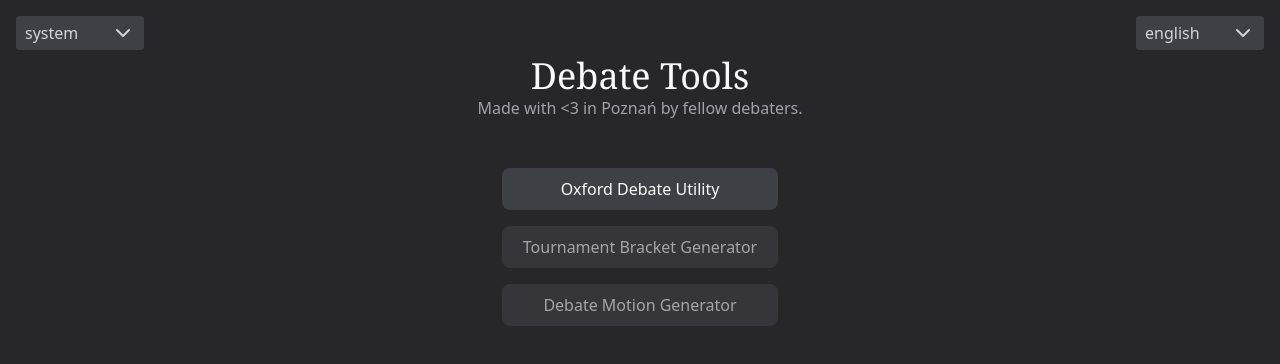
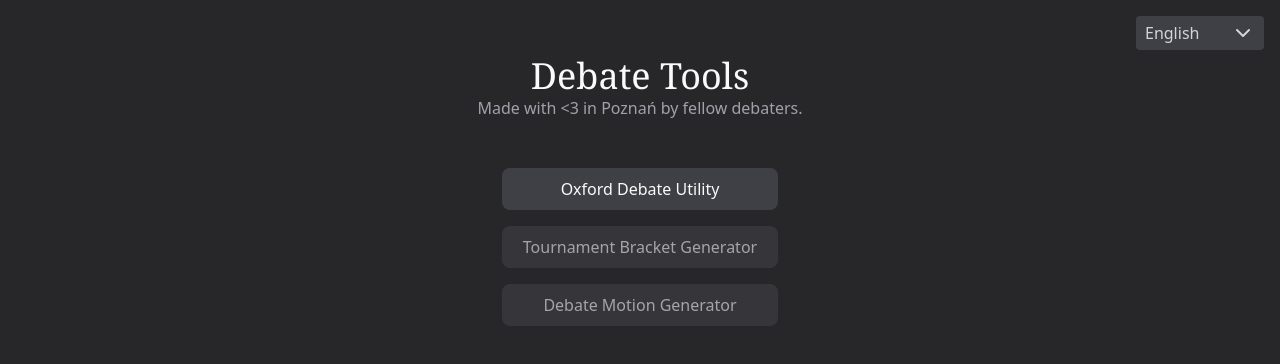
Before and after one commit to debatecore/debate-tools, a Next.js app: page / in a window 1280 px wide. Shown: the top 364 px of the page. Built offline with nearby package versions, Linux system fonts and the light colour scheme.

Commit message:
remove theme switcher

```diff
--- a/src/app/globals.css
+++ b/src/app/globals.css
@@ -28,81 +28,12 @@ body {
   @apply hover:border-zinc-400;
   @apply disabled:hover:border-transparent;
   @apply hover:bg-zinc-600;
+  @apply hover:text-zinc-100;
   @apply disabled:cursor-not-allowed;
   @apply disabled:opacity-60;
 }
 .buttonflex a {
   @apply w-full;
-}
-
-.themebtn {
-  @apply absolute;
-  @apply top-4;
-  @apply left-4;
-  @apply px-2;
-  @apply py-1;
-  @apply rounded;
-  @apply bg-zinc-700;
-  @apply hover:bg-zinc-600;
-  @apply text-zinc-300;
-  @apply flex;
-  @apply w-32;
-  @apply z-20;
-  @apply border;
-  @apply border-transparent;
-  @apply hover:border-zinc-400;
-}
-.themebtn svg {
-  @apply transition-all;
-}
-.themebtn.opened {
-  @apply rounded-bl-none;
-  @apply rounded-br-none;
-  @apply border-b;
-  @apply border-zinc-600;
-  @apply border-t-transparent;
-  @apply border-l-transparent;
-  @apply border-r-transparent;
-}
-.themebtn.opened svg {
-  @apply rotate-180;
-}
-.themepane {
-  @apply absolute;
-  @apply top-4;
-  @apply left-4;
-  @apply pt-8;
-  @apply rounded;
-  @apply bg-zinc-700;
-  @apply z-10;
-  @apply flex;
-  @apply flex-col;
-  @apply w-32;
-}
-.themepane.hide {
-  @apply hidden;
-}
-.themepane button {
-  @apply w-full;
-  @apply p-1;
-  @apply hover:bg-zinc-600;
-  @apply rounded-none;
-  @apply last-of-type:rounded-bl;
-  @apply last-of-type:rounded-br;
-  @apply text-left;
-  @apply px-2;
-  @apply flex;
-  @apply justify-between;
-  @apply text-zinc-400;
-  @apply hover:text-zinc-300;
-}
-.themepane button svg {
-  @apply text-zinc-400;
-  @apply w-4;
-  @apply mr-1;
-}
-.themepane button:hover svg {
-  @apply text-zinc-300;
 }
 
 .langbtn {
@@ -169,51 +100,3 @@ body {
   @apply hover:text-zinc-300;
   @apply px-2;
 }
-
-/* .settingsbtn {
-  @apply absolute;
-  @apply top-4;
-  @apply right-4;
-  @apply cursor-pointer;
-  @apply p-2;
-  @apply rounded-lg;
-  @apply bg-zinc-700;
-  @apply hover:bg-zinc-600;
-  @apply text-zinc-300;
-  @apply z-20;
-}
-.settingsbtn svg.feather-settings {
-  @apply transition-all;
-}
-.settingsbtn:hover svg.feather-settings {
-  @apply rotate-12;
-}
-
-.settingspane {
-  @apply absolute;
-  @apply top-4;
-  @apply right-4;
-  @apply w-1/6;
-  @apply rounded-lg;
-  @apply z-10;
-  @apply bg-zinc-700;
-}
-.settingspane h1 {
-  @apply pl-5;
-  @apply py-2;
-  @apply font-semibold;
-  @apply tracking-wider;
-}
-.settingspane h2 {
-  @apply pl-5;
-  @apply py-2;
-  @apply underline;
-}
-.settingspane button {
-  @apply flex;
-  @apply flex-row;
-  @apply justify-between;
-  @apply p-2;
-  @apply pl-5;
-  @apply w-full;
-} */
--- a/src/app/page.tsx
+++ b/src/app/page.tsx
@@ -2,17 +2,11 @@
 import { IconChevronDown } from "@/components/icons/ChevronDown";
 import { useLang } from "@/lib/useLang";
 import Link from "next/link";
-import { useContext, useEffect, useState } from "react";
+import { useContext, useState } from "react";
 import { LangContext } from "@/contexts/LangContext";
-import { useTheme } from "next-themes";
-import { IconSquare } from "@/components/icons/Square";
-import { IconCheckSquare } from "@/components/icons/CheckSquare";
 
 export default function PageIndex() {
   const [langsOpen, setLangsOpen] = useState<boolean>(false);
-  const [themesOpen, setThemesOpen] = useState<boolean>(false);
-  const [mounted, setMounted] = useState<boolean>(false);
-  const { theme, setTheme } = useTheme();
   const langContext = useContext(LangContext);
 
   const debateTools = useLang("debateTools");
@@ -21,15 +15,6 @@ export default function PageIndex() {
   const ladderGen = useLang("ladderGen");
   const motionGen = useLang("motionGen");
 
-  const themeStr = useLang("theme");
-  const themeSystem = useLang("themeSystem");
-  const themeDark = useLang("themeDark");
-  const themeLight = useLang("themeLight");
-  const themeProjector = useLang("themeProjector");
-
-  useEffect(() => {
-    setMounted(true);
-  }, []);
   return (
     <>
       <div className="text-center py-12 pt-14">
@@ -45,112 +30,30 @@ export default function PageIndex() {
       </div>
 
       <button
-        className={`themebtn ${themesOpen ? "opened" : ""}`}
-        onClick={() => {
-          setThemesOpen(!themesOpen);
-        }}
-      >
-        <span className="mr-auto">
-          {themesOpen ? themeStr : mounted ? theme : "..."}
-        </span>
-        <IconChevronDown />
-      </button>
-      <div className={`themepane ${themesOpen ? "" : "hide"}  `}>
-        <button
-          onClick={() => {
-            setTheme("system");
-            setThemesOpen(false);
-          }}
-        >
-          {themeSystem || "system"}
-          {mounted ? (
-            theme == "system" ? (
-              <IconCheckSquare />
-            ) : (
-              <IconSquare />
-            )
-          ) : (
-            "..."
-          )}
-        </button>
-        <button
-          onClick={() => {
-            setTheme("light");
-            setThemesOpen(false);
-          }}
-        >
-          {themeLight || "light"}
-          {mounted ? (
-            theme == "light" ? (
-              <IconCheckSquare />
-            ) : (
-              <IconSquare />
-            )
-          ) : (
-            "..."
-          )}
-        </button>
-        <button
-          onClick={() => {
-            setTheme("dark");
-            setThemesOpen(false);
-          }}
-        >
-          {themeDark || "dark"}
-          {mounted ? (
-            theme == "dark" ? (
-              <IconCheckSquare />
-            ) : (
-              <IconSquare />
-            )
-          ) : (
-            "..."
-          )}
-        </button>
-        <button
-          onClick={() => {
-            setTheme("projector");
-            setThemesOpen(false);
-          }}
-        >
-          {themeProjector || "projector"}
-          {mounted ? (
-            theme == "projector" ? (
-              <IconCheckSquare />
-            ) : (
-              <IconSquare />
-            )
-          ) : (
-            "..."
-          )}
-        </button>
-      </div>
-
-      <button
         className={`langbtn ${langsOpen ? "opened" : ""}`}
         onClick={() => {
           setLangsOpen(!langsOpen);
         }}
       >
-        {langContext?.lang === "pl" ? "polski" : "english"}
+        {langContext?.lang === "pl" ? "polski" : "English"}
         <IconChevronDown />
       </button>
       <div className={`langpane ${langsOpen ? "" : "hide"}`}>
         <button
+          className={langContext?.lang == "en" ? "hidden" : ""}
           onClick={() => {
             langContext?.setLang("en");
             setLangsOpen(false);
           }}
-          className={langContext?.lang == "en" ? "hidden" : ""}
         >
-          english
+          English
         </button>
         <button
+          className={langContext?.lang == "pl" ? "hidden" : ""}
           onClick={() => {
             langContext?.setLang("pl");
             setLangsOpen(false);
           }}
-          className={langContext?.lang == "pl" ? "hidden" : ""}
         >
           polski
         </button>
```
